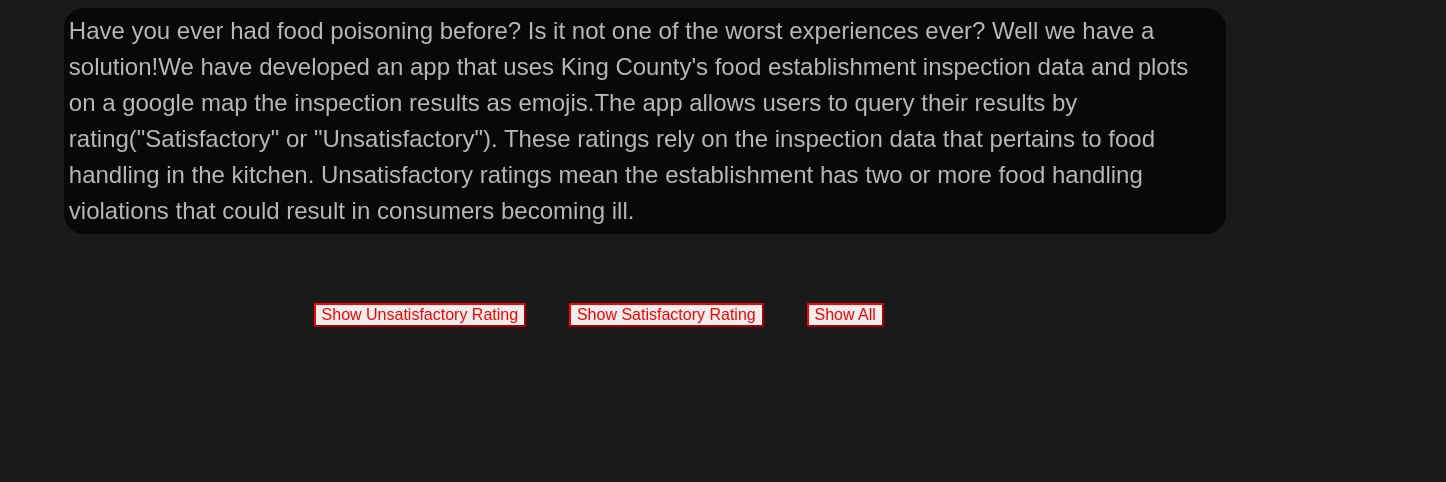
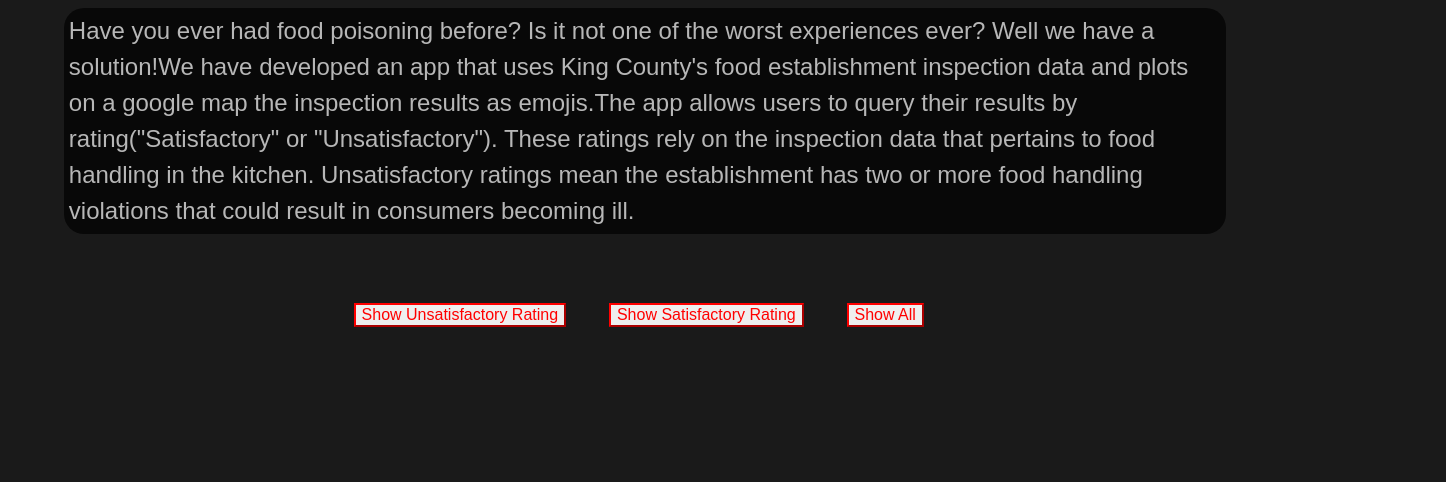
Before and after one commit to MattStClair/restaurantRiskRating, a website: page public/index.html in a window 1280 px wide. Shown: the part 318-800 px from the top of the page, 1446 px wide, since content can reach past the window. Drawn offline with nearby package versions, Linux system fonts and the light colour scheme; some packages are replaced by stand-ins of ours; no server answers; a script that the page names is missing; a web font is replaced by a local one.

Commit message:
moved buttons

```diff
--- a/public/index.html
+++ b/public/index.html
@@ -55,9 +55,11 @@
 
 
       <div id="floating-panel">
-        <input onclick="app.googleMaps.showUnSat();" type=button value="Show Unsatisfactory Rating">
-        <input onclick="app.googleMaps.showSat();" type=button value="Show Satisfactory Rating">
-        <input onclick="app.googleMaps.showAll();" type=button value="Show All">
+        <ul>
+        <li><input onclick="app.googleMaps.showUnSat();" type=button value="Show Unsatisfactory Rating"></li>
+        <li><input onclick="app.googleMaps.showSat();" type=button value="Show Satisfactory Rating"></li>
+        <li><input onclick="app.googleMaps.showAll();" type=button value="Show All"></li>
+      </ul>
       </div>
 
       <div id="map"></div>
--- a/public/styles/base.css
+++ b/public/styles/base.css
@@ -10,7 +10,7 @@
 
 main {
   clear: both;
-  margin: auto;
+  margin: 0 auto;
   width: 90%;
 }
 
--- a/public/styles/map.css
+++ b/public/styles/map.css
@@ -1,5 +1,5 @@
 #map {
-  margin: 0%;
+  width: 100%;
   padding: 25% 0;
 }
 
--- a/public/styles/modules.css
+++ b/public/styles/modules.css
@@ -71,10 +71,13 @@
 
 #floating-panel {
   width: 100%;
-  display: inline;
-  margin: 0 20%;
-  text-align: center;
+  margin: 0 20% 0 20%;
   margin-bottom: -10px;
+  text-decoration: none;
+}
+#floating-panel li{
+  display: block;
+
 }
 
 #floating-panel input {
@@ -130,4 +133,8 @@
     width: 80%;
   }
 
+  #floating-panel li {
+    display: inline;
+  }
+
 }
```
